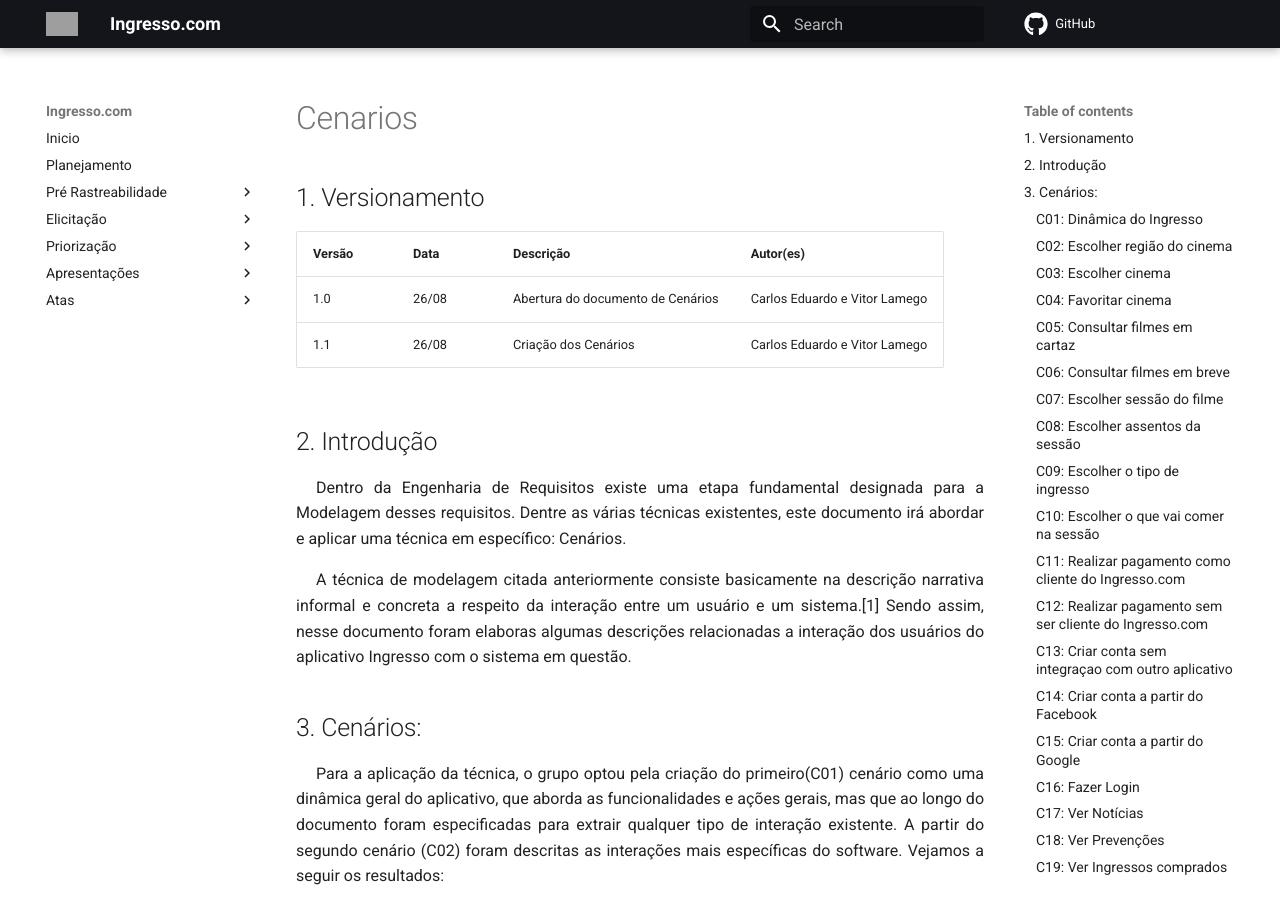
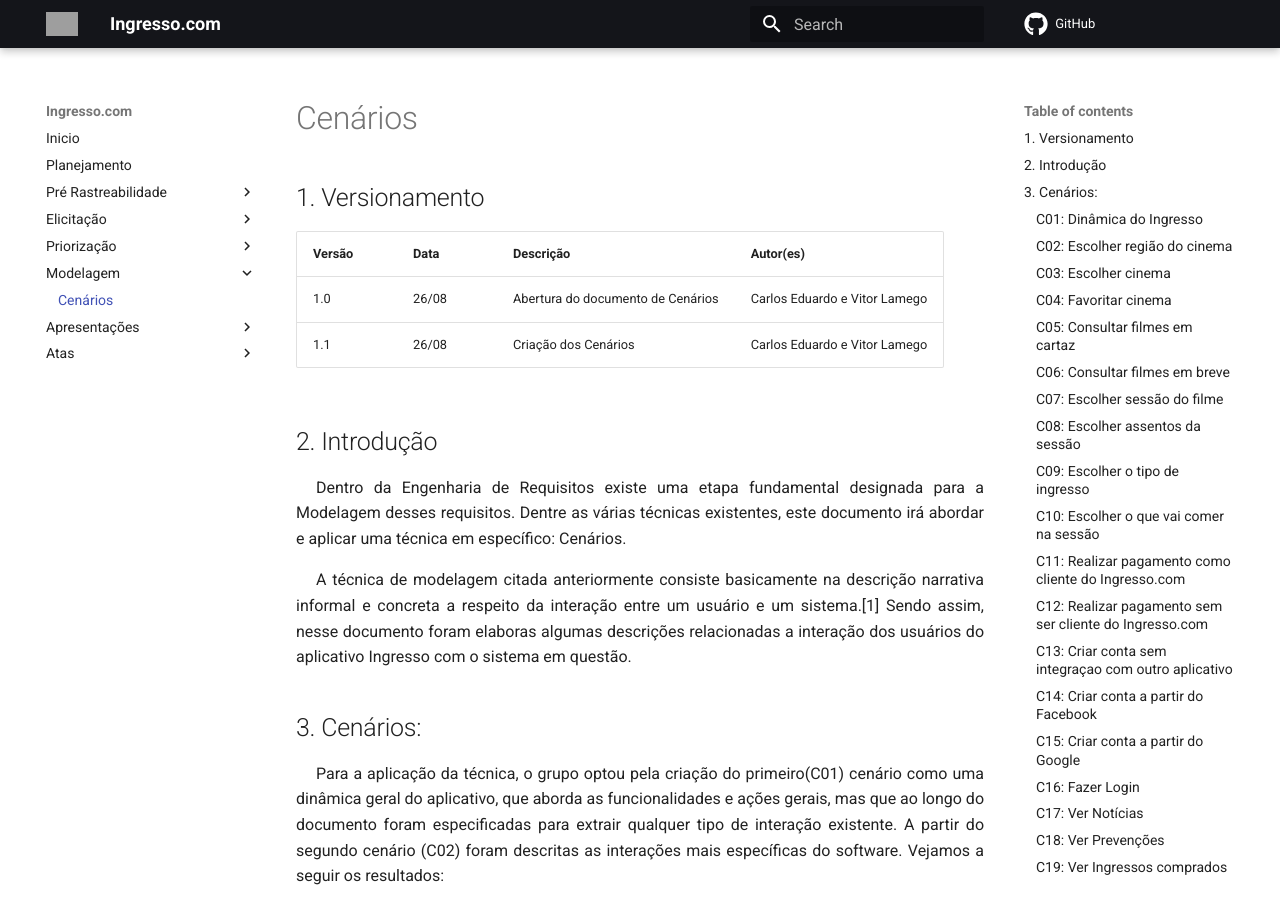
Before and after one commit to Requisitos-de-Software/2021.1-Ingresso.com, an MkDocs documentation site: the page built from docs/modelagem/cenarios.md, in a window 1280 px wide and 900 px high. Built offline with MkDocs 1.6.1 and Material for MkDocs 9.7.7, drawn with Linux system fonts in a browser that asks for light colours; comment, search, counter and statistics services are not loaded; grey boxes are pictures that could not be loaded.

Commit message:
#52 Adicionando uma seção para as técnicas de modelagem na wiki
Co-authored-by: CarlosFiuza <carlosfiuza1234@gmail.com>

```diff
--- a/mkdocs.yml
+++ b/mkdocs.yml
@@ -34,6 +34,8 @@
     - First Things First: "priorizacao/first_things_first.md"
     - House of Quality: "priorizacao/house_of_quality.md"
     - MoSCoW: "priorizacao/moscow.md"
+  - Modelagem:
+    - Cenários: "modelagem/cenarios.md"
   - Apresentações:
     - Ponto de Controle 1: "apresentacoes/p1.md"
     - Ponto de Controle 2: "apresentacoes/p2.md"
```
